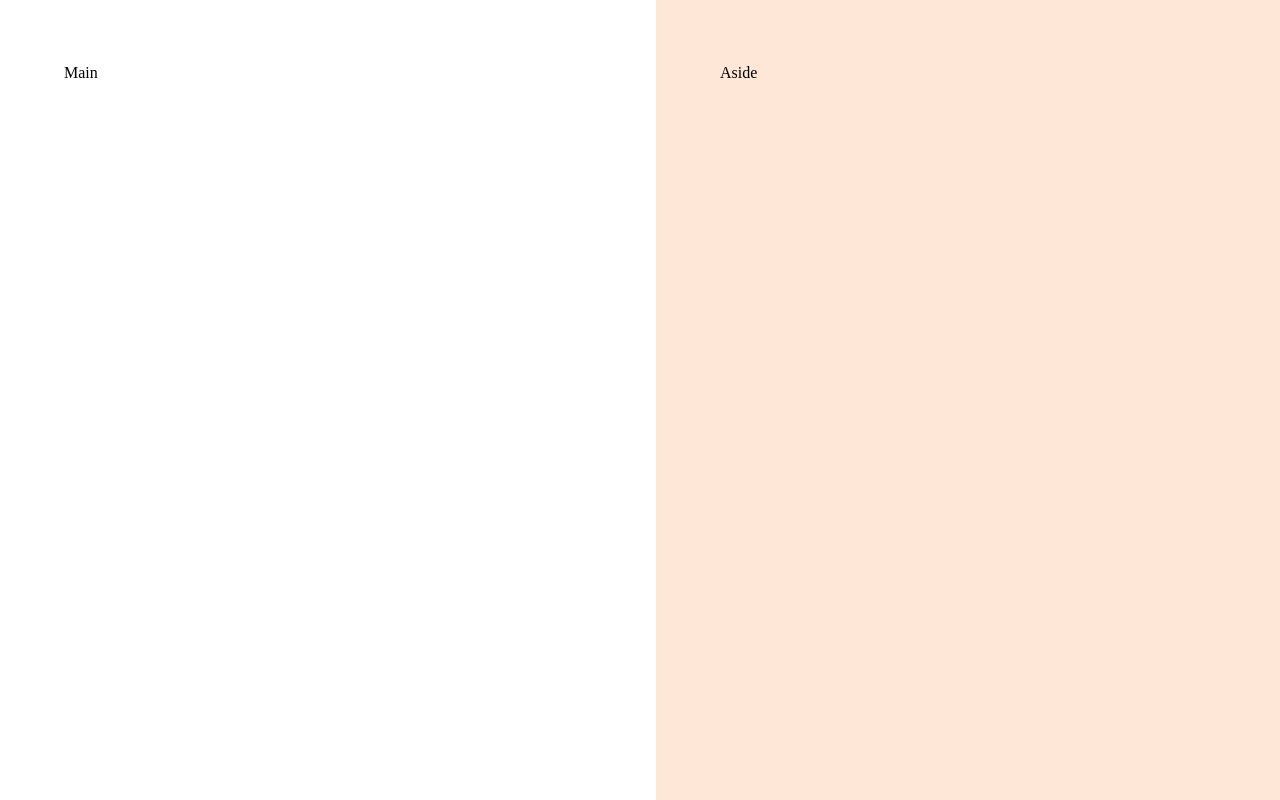
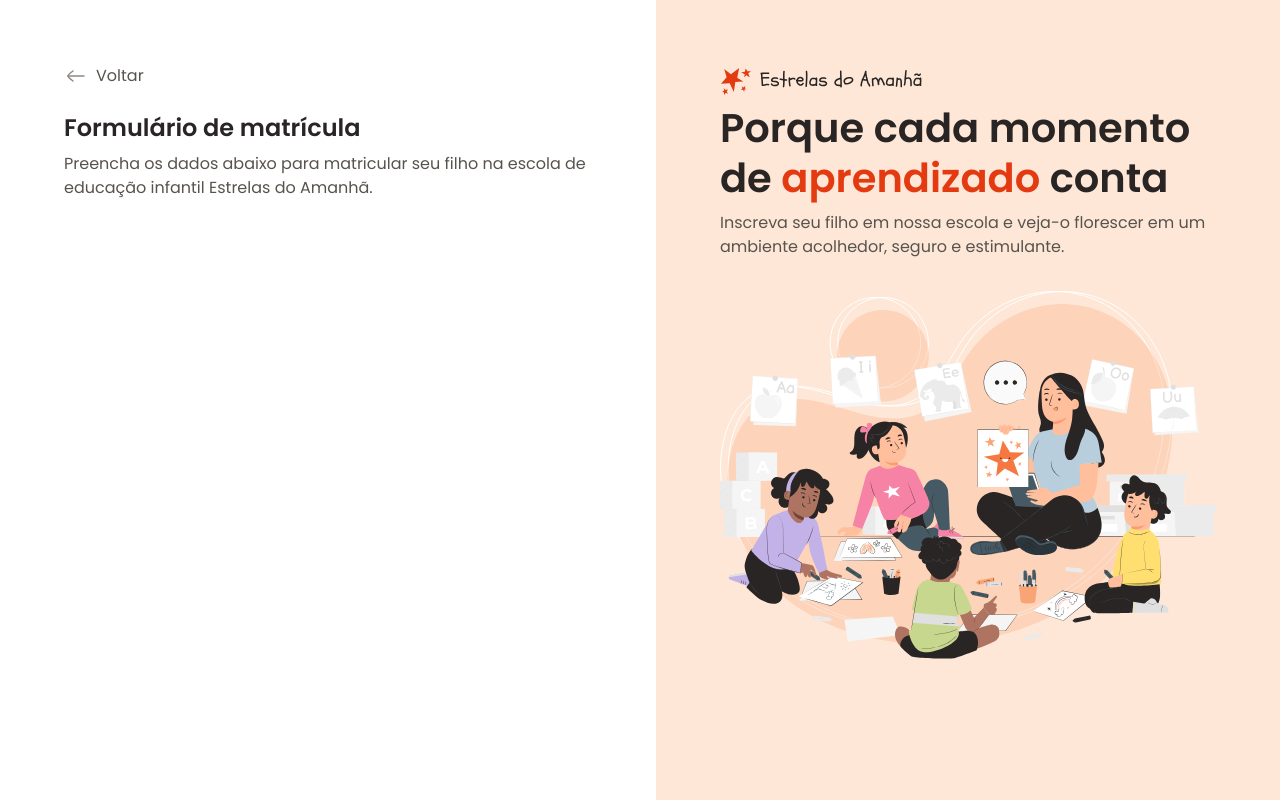
Before and after one commit to LuizHeenriquee/rocketseat-full-stack, a plain HTML site: page projetos/formulario-de-matricula/index.html in a window 1280 px wide. Drawn offline with Linux system fonts and the light colour scheme.

Commit message:
Conteúdo aside e conteúdo incial do main.

```diff
--- a/projetos/formulario-de-matricula/index.html
+++ b/projetos/formulario-de-matricula/index.html
@@ -15,10 +15,30 @@
   <body>
     <div id="app">
       <main>
-        <div class="main-container">Main</div>
+        <div class="main-container">
+          <div class="back">
+            <img src="assets/icons/arrow-left-02.svg" />
+            <span>Voltar</span>
+          </div>
+          <h1>Formulário de matrícula</h1>
+          <p>
+            Preencha os dados abaixo para matricular seu filho na escola de
+            educação infantil Estrelas do Amanhã.
+          </p>
+        </div>
       </main>
       <aside>
-        <div class="aside-container">Aside</div>
+        <div class="aside-container">
+          <header>
+            <img src="assets/logo.svg" />
+            <h2>Porque cada momento de <span>aprendizado</span> conta</h2>
+            <p>
+              Inscreva seu filho em nossa escola e veja-o florescer em um
+              ambiente acolhedor, seguro e estimulante.
+            </p>
+          </header>
+          <img src="assets/Illustration.svg" />
+        </div>
       </aside>
     </div>
   </body>
--- a/projetos/formulario-de-matricula/styles/global.css
+++ b/projetos/formulario-de-matricula/styles/global.css
@@ -24,4 +24,16 @@
 
 body {
   overflow: hidden;
+  font: var(--text);
+  color: var(--text-secondary);
 }
+
+h1,
+h2 {
+  color: var(--text-primary);
+}
+
+img {
+  max-width: 100%;
+  height: auto;
+}
--- a/projetos/formulario-de-matricula/styles/layout.css
+++ b/projetos/formulario-de-matricula/styles/layout.css
@@ -13,6 +13,18 @@ main {
     max-width: 33rem;
     margin-left: auto;
   }
+
+  & .back {
+    display: flex;
+    align-items: center;
+    gap: 0.5rem;
+    margin-bottom: 1.5rem;
+  }
+
+  & h1 {
+    font: 600 1.5rem/1.35 var(--font-family);
+    margin-bottom: 0.5rem;
+  }
 }
 
 aside {
@@ -21,5 +33,18 @@ aside {
 
   & .aside-container {
     max-width: 31rem;
+
+    & > img {
+      margin-top: 2rem;
+    }
+  }
+
+  & h2 {
+    font: 600 2.5rem/1.25 var(--font-family);
+    margin-bottom: 0.5rem;
+
+    & span {
+      color: var(--text-highlight);
+    }
   }
 }
```
